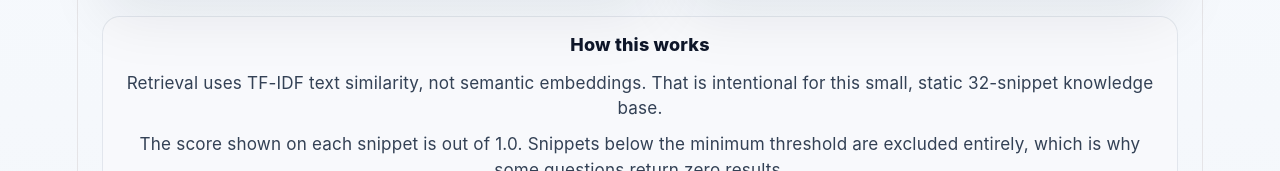
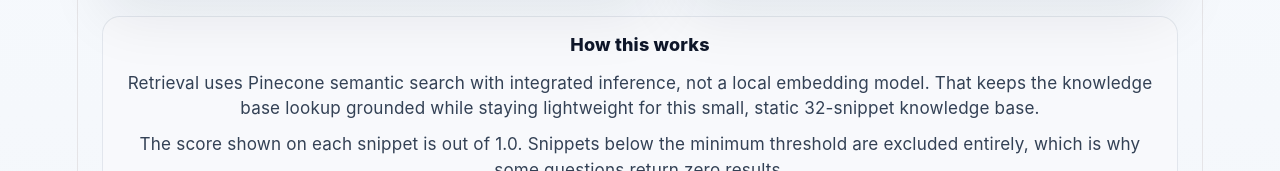
Before and after one commit to Mohit001og/sfcollab-research-reply-agent, a React (Vite) app in the folder frontend/: page / in a window 1280 px wide. Both pictures are taken after a click on the heading "How this works". Shown: the part 624-795 px from the top of the page. Built offline with nearby package versions, Linux system fonts and the light colour scheme; no server answers.

Commit message:
chore: cleanup stale copy and debug artifacts

```diff
--- a/frontend/src/App.tsx
+++ b/frontend/src/App.tsx
@@ -251,12 +251,13 @@ function App() {
           )}
         </article>
 
-        <details className="how-this-works">
+          <details className="how-this-works">
           <summary>How this works</summary>
           <div className="how-this-works-body">
             <p>
-              Retrieval uses TF-IDF text similarity, not semantic embeddings. That is
-              intentional for this small, static 32-snippet knowledge base.
+              Retrieval uses Pinecone semantic search with integrated inference, not a
+              local embedding model. That keeps the knowledge base lookup grounded while
+              staying lightweight for this small, static 32-snippet knowledge base.
             </p>
             <p>
               The score shown on each snippet is out of 1.0. Snippets below the minimum
```
